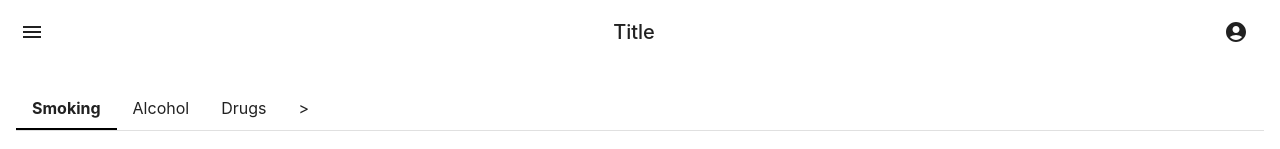
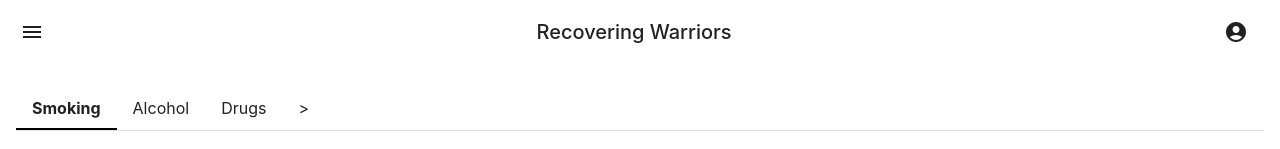
Before and after one commit to Crabis/HackoMania2025, a React (Create React App) app in the folder frontend/: page / in a window 1280 px wide. Shown: the top 149 px of the page. Built offline with nearby package versions, Linux system fonts and the light colour scheme.

Commit message:
constants

```diff
--- a/frontend/src/pages/home.tsx
+++ b/frontend/src/pages/home.tsx
@@ -69,7 +69,7 @@ export default function Page() {
               <MenuIcon />
             </IconButton>
             <Typography variant="h6" component="div" sx={{ flexGrow: 1, textAlign: "center" }}>
-              Title
+              Recovering Warriors
             </Typography>
             <IconButton color="inherit">
               <AccountCircleIcon />
```
